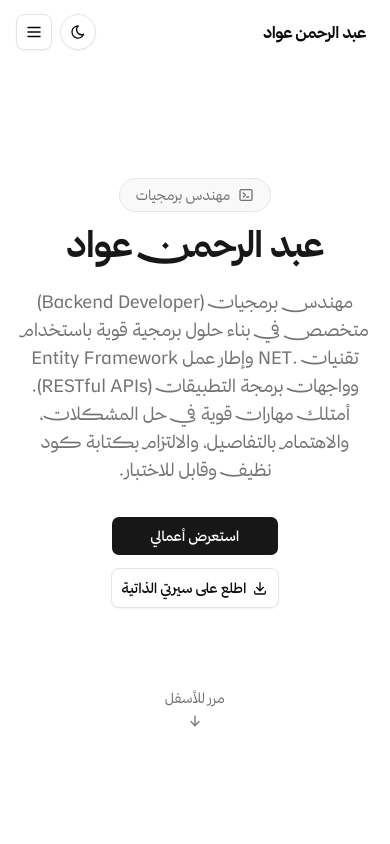
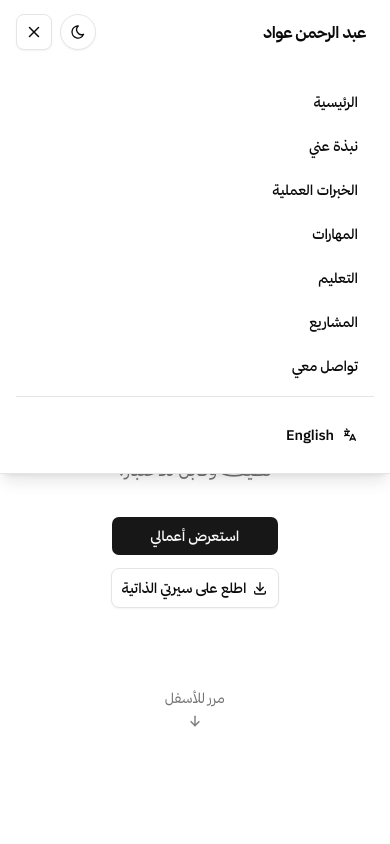
Before and after one commit to AbdoAwwad93/new_portfolio, a Next.js app: page / in a window 390 px wide. Both pictures are taken after a click on the button 34 px from the left and 32 px from the top of the page. Shown: the top 844 px of the page. Built offline with nearby package versions, Linux system fonts and the light colour scheme.

Commit message:
feat: implement responsive Header component with theme and language toggles

```diff
--- a/src/app/components/Header.tsx
+++ b/src/app/components/Header.tsx
@@ -1,23 +1,34 @@
 "use client";
 
+import { useState } from "react";
 import ThemeToggle from "./ThemeToggle";
 import { useLanguage } from "../i18n/LanguageContext";
 
 export default function Header() {
   const { t, toggleLanguage } = useLanguage();
+  const [isMenuOpen, setIsMenuOpen] = useState(false);
+
+  const navLinks = [
+    { href: "/#home", label: t("nav.home") },
+    { href: "/#about", label: t("nav.about") },
+    { href: "/#experience", label: t("nav.experience") },
+    { href: "/#skills", label: t("nav.skills") },
+    { href: "/#education", label: t("nav.education") },
+    { href: "/#projects", label: t("nav.projects") },
+    { href: "/#contact", label: t("nav.contact") },
+  ];
+
   return (
     <>
-      <header className="sticky top-0 z-50 w-full border-b border-transparent bg-background/0 backdrop-blur-sm transition-colors duration-300 ease-out">
+      <header className="sticky top-0 z-50 w-full border-b border-transparent bg-background/90 backdrop-blur-sm transition-colors duration-300 ease-out">
         <nav className="mx-auto flex h-16 w-full max-w-5xl items-center justify-between px-4">
           <a className="rounded-md px-2 py-1.5 font-semibold tracking-tight hover:bg-muted dark:hover:bg-muted/50" href="/#home">{t("nav.name")}</a>
           <div className="hidden items-center gap-1 lg:flex">
-            <a role="button" tabIndex={0} data-slot="button" className="group/button inline-flex shrink-0 items-center justify-center border border-transparent bg-clip-padding text-sm font-medium whitespace-nowrap transition-all outline-none select-none focus-visible:border-ring focus-visible:ring-3 focus-visible:ring-ring/50 active:not-aria-[haspopup]:translate-y-px disabled:pointer-events-none disabled:opacity-50 [&amp;_svg]:pointer-events-none [&amp;_svg]:shrink-0 [&amp;_svg:not([class*='size-'])]:size-4 hover:bg-muted hover:text-foreground dark:hover:bg-muted/50 h-8 gap-1 rounded-[min(var(--radius-md),10px)] px-2.5" href="/#home">{t("nav.home")}</a>
-            <a role="button" tabIndex={0} data-slot="button" className="group/button inline-flex shrink-0 items-center justify-center border border-transparent bg-clip-padding text-sm font-medium whitespace-nowrap transition-all outline-none select-none focus-visible:border-ring focus-visible:ring-3 focus-visible:ring-ring/50 active:not-aria-[haspopup]:translate-y-px disabled:pointer-events-none disabled:opacity-50 [&amp;_svg]:pointer-events-none [&amp;_svg]:shrink-0 [&amp;_svg:not([class*='size-'])]:size-4 hover:bg-muted hover:text-foreground dark:hover:bg-muted/50 h-8 gap-1 rounded-[min(var(--radius-md),10px)] px-2.5" href="/#about">{t("nav.about")}</a>
-            <a role="button" tabIndex={0} data-slot="button" className="group/button inline-flex shrink-0 items-center justify-center border border-transparent bg-clip-padding text-sm font-medium whitespace-nowrap transition-all outline-none select-none focus-visible:border-ring focus-visible:ring-3 focus-visible:ring-ring/50 active:not-aria-[haspopup]:translate-y-px disabled:pointer-events-none disabled:opacity-50 [&amp;_svg]:pointer-events-none [&amp;_svg]:shrink-0 [&amp;_svg:not([class*='size-'])]:size-4 hover:bg-muted hover:text-foreground dark:hover:bg-muted/50 h-8 gap-1 rounded-[min(var(--radius-md),10px)] px-2.5" href="/#experience">{t("nav.experience")}</a>
-            <a role="button" tabIndex={0} data-slot="button" className="group/button inline-flex shrink-0 items-center justify-center border border-transparent bg-clip-padding text-sm font-medium whitespace-nowrap transition-all outline-none select-none focus-visible:border-ring focus-visible:ring-3 focus-visible:ring-ring/50 active:not-aria-[haspopup]:translate-y-px disabled:pointer-events-none disabled:opacity-50 [&amp;_svg]:pointer-events-none [&amp;_svg]:shrink-0 [&amp;_svg:not([class*='size-'])]:size-4 hover:bg-muted hover:text-foreground dark:hover:bg-muted/50 h-8 gap-1 rounded-[min(var(--radius-md),10px)] px-2.5" href="/#skills">{t("nav.skills")}</a>
-            <a role="button" tabIndex={0} data-slot="button" className="group/button inline-flex shrink-0 items-center justify-center border border-transparent bg-clip-padding text-sm font-medium whitespace-nowrap transition-all outline-none select-none focus-visible:border-ring focus-visible:ring-3 focus-visible:ring-ring/50 active:not-aria-[haspopup]:translate-y-px disabled:pointer-events-none disabled:opacity-50 [&amp;_svg]:pointer-events-none [&amp;_svg]:shrink-0 [&amp;_svg:not([class*='size-'])]:size-4 hover:bg-muted hover:text-foreground dark:hover:bg-muted/50 h-8 gap-1 rounded-[min(var(--radius-md),10px)] px-2.5" href="/#education">{t("nav.education")}</a>
-            <a role="button" tabIndex={0} data-slot="button" className="group/button inline-flex shrink-0 items-center justify-center border border-transparent bg-clip-padding text-sm font-medium whitespace-nowrap transition-all outline-none select-none focus-visible:border-ring focus-visible:ring-3 focus-visible:ring-ring/50 active:not-aria-[haspopup]:translate-y-px disabled:pointer-events-none disabled:opacity-50 [&amp;_svg]:pointer-events-none [&amp;_svg]:shrink-0 [&amp;_svg:not([class*='size-'])]:size-4 hover:bg-muted hover:text-foreground dark:hover:bg-muted/50 h-8 gap-1 rounded-[min(var(--radius-md),10px)] px-2.5" href="/#projects">{t("nav.projects")}</a>
-            <a role="button" tabIndex={0} data-slot="button" className="group/button inline-flex shrink-0 items-center justify-center border border-transparent bg-clip-padding text-sm font-medium whitespace-nowrap transition-all outline-none select-none focus-visible:border-ring focus-visible:ring-3 focus-visible:ring-ring/50 active:not-aria-[haspopup]:translate-y-px disabled:pointer-events-none disabled:opacity-50 [&amp;_svg]:pointer-events-none [&amp;_svg]:shrink-0 [&amp;_svg:not([class*='size-'])]:size-4 hover:bg-muted hover:text-foreground dark:hover:bg-muted/50 h-8 gap-1 rounded-[min(var(--radius-md),10px)] px-2.5" href="/#contact">{t("nav.contact")}</a>
+            {navLinks.map((link) => (
+              <a key={link.href} role="button" tabIndex={0} data-slot="button" className="group/button inline-flex shrink-0 items-center justify-center border border-transparent bg-clip-padding text-sm font-medium whitespace-nowrap transition-all outline-none select-none focus-visible:border-ring focus-visible:ring-3 focus-visible:ring-ring/50 active:not-aria-[haspopup]:translate-y-px disabled:pointer-events-none disabled:opacity-50 [&amp;_svg]:pointer-events-none [&amp;_svg]:shrink-0 [&amp;_svg:not([class*='size-'])]:size-4 hover:bg-muted hover:text-foreground dark:hover:bg-muted/50 h-8 gap-1 rounded-[min(var(--radius-md),10px)] px-2.5" href={link.href}>
+                {link.label}
+              </a>
+            ))}
           </div>
           <div className="flex items-center gap-2">
             <ThemeToggle />
@@ -31,16 +42,57 @@ export default function Header() {
                 <path d="M6.694 3l.793 .582"></path></svg>{t("nav.langButton")}
             </button>
             <div className="lg:hidden">
-              <button type="button" tabIndex={0} data-slot="button" aria-controls="mobile-menu" aria-expanded="false" aria-label="Toggle menu" className="group/button inline-flex shrink-0 items-center justify-center rounded-md border bg-clip-padding text-sm font-medium whitespace-nowrap transition-all outline-none select-none focus-visible:border-ring focus-visible:ring-3 focus-visible:ring-ring/50 active:not-aria-[haspopup]:translate-y-px disabled:pointer-events-none disabled:opacity-50 [&amp;_svg]:pointer-events-none [&amp;_svg]:shrink-0 [&amp;_svg:not([class*='size-'])]:size-4 border-border bg-background shadow-xs hover:bg-muted hover:text-foreground dark:border-input dark:bg-input/30 dark:hover:bg-input/50 size-9">
-                <svg xmlns="http://www.w3.org/2000/svg" width="24" height="24" viewBox="0 0 24 24" fill="none" stroke="currentColor" strokeWidth="2" strokeLinecap="round" strokeLinejoin="round" className="tabler-icon tabler-icon-menu-2 size-4.5">
-                  <path d="M4 6l16 0"></path>
-                  <path d="M4 12l16 0"></path>
-                  <path d="M4 18l16 0"></path>
-                </svg>
+              <button onClick={() => setIsMenuOpen(!isMenuOpen)} type="button" tabIndex={0} data-slot="button" aria-controls="mobile-menu" aria-expanded={isMenuOpen} aria-label="Toggle menu" className="group/button inline-flex shrink-0 items-center justify-center rounded-md border bg-clip-padding text-sm font-medium whitespace-nowrap transition-all outline-none select-none focus-visible:border-ring focus-visible:ring-3 focus-visible:ring-ring/50 active:not-aria-[haspopup]:translate-y-px disabled:pointer-events-none disabled:opacity-50 [&amp;_svg]:pointer-events-none [&amp;_svg]:shrink-0 [&amp;_svg:not([class*='size-'])]:size-4 border-border bg-background shadow-xs hover:bg-muted hover:text-foreground dark:border-input dark:bg-input/30 dark:hover:bg-input/50 size-9 cursor-pointer">
+                {isMenuOpen ? (
+                  <svg xmlns="http://www.w3.org/2000/svg" width="24" height="24" viewBox="0 0 24 24" fill="none" stroke="currentColor" strokeWidth="2" strokeLinecap="round" strokeLinejoin="round" className="tabler-icon tabler-icon-x size-4.5">
+                    <path d="M18 6l-12 12"></path>
+                    <path d="M6 6l12 12"></path>
+                  </svg>
+                ) : (
+                  <svg xmlns="http://www.w3.org/2000/svg" width="24" height="24" viewBox="0 0 24 24" fill="none" stroke="currentColor" strokeWidth="2" strokeLinecap="round" strokeLinejoin="round" className="tabler-icon tabler-icon-menu-2 size-4.5">
+                    <path d="M4 6l16 0"></path>
+                    <path d="M4 12l16 0"></path>
+                    <path d="M4 18l16 0"></path>
+                  </svg>
+                )}
               </button>
             </div>
           </div>
         </nav>
+
+        {/* Mobile Menu */}
+        {isMenuOpen && (
+          <div id="mobile-menu" className="absolute top-16 left-0 right-0 border-b border-border bg-background shadow-lg lg:hidden">
+            <div className="flex flex-col p-4">
+              {navLinks.map((link) => (
+                <a
+                  key={link.href}
+                  href={link.href}
+                  onClick={() => setIsMenuOpen(false)}
+                  className="rounded-md px-4 py-3 text-sm font-medium hover:bg-muted dark:hover:bg-muted/50"
+                >
+                  {link.label}
+                </a>
+              ))}
+              <div className="mt-2 border-t border-border pt-4 sm:hidden">
+                <button
+                  onClick={() => { toggleLanguage(); setIsMenuOpen(false); }}
+                  className="flex w-full items-center gap-2 rounded-md px-4 py-3 text-sm font-medium hover:bg-muted dark:hover:bg-muted/50 cursor-pointer"
+                >
+                  <svg xmlns="http://www.w3.org/2000/svg" width="24" height="24" viewBox="0 0 24 24" fill="none" stroke="currentColor" strokeWidth="2" strokeLinecap="round" strokeLinejoin="round" className="tabler-icon tabler-icon-language size-4">
+                    <path d="M9 6.371c0 4.418 -2.239 6.629 -5 6.629"></path>
+                    <path d="M4 6.371h7"></path>
+                    <path d="M5 9c0 2.144 2.252 3.908 6 4"></path>
+                    <path d="M12 20l4 -9l4 9"></path>
+                    <path d="M19.1 18h-6.2"></path>
+                    <path d="M6.694 3l.793 .582"></path>
+                  </svg>
+                  {t("nav.langButton")}
+                </button>
+              </div>
+            </div>
+          </div>
+        )}
       </header>
     </>
   );
```
